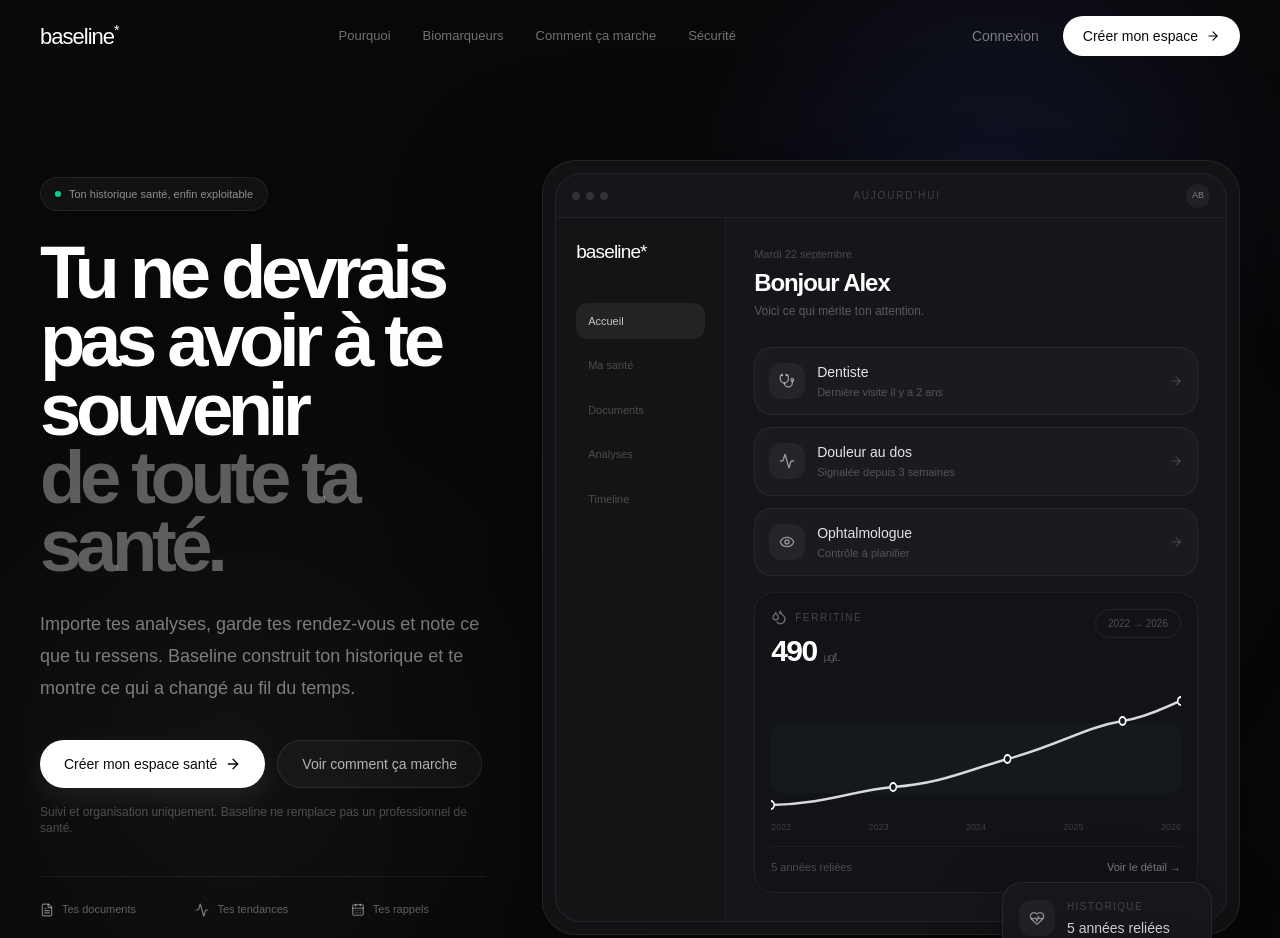
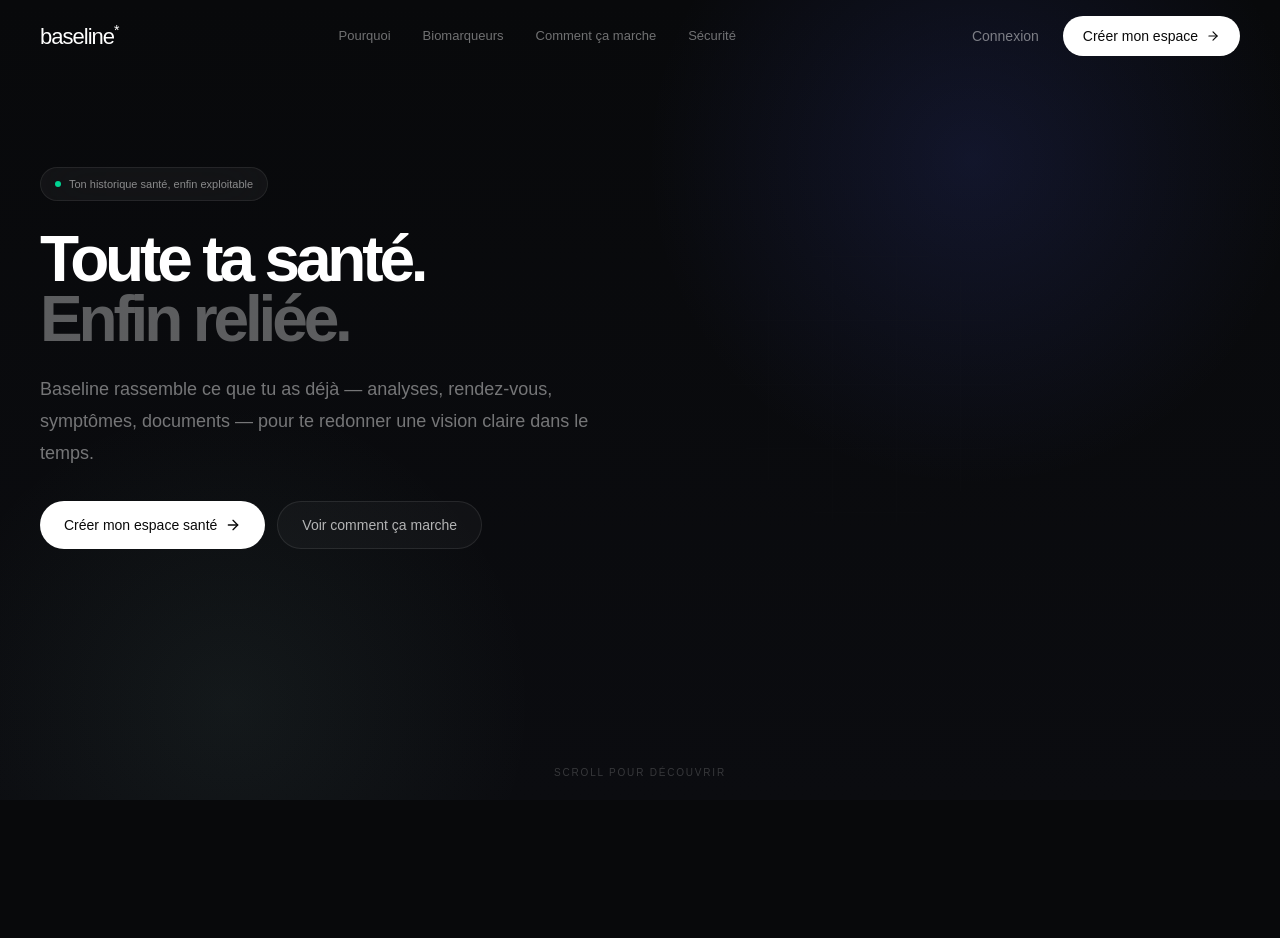
Before and after one commit to AlixBourgain/baseline-health, a Next.js app: page / in a window 1280 px wide. Shown: the top 938 px of the page. Built offline with nearby package versions, Linux system fonts and the light colour scheme.

Commit message:
Turn hero into scroll-driven product teaser

```diff
--- a/src/components/landing/designcode-hero.tsx
+++ b/src/components/landing/designcode-hero.tsx
@@ -1,23 +1,69 @@
+"use client";
+
 import Link from "next/link";
+import { useEffect, useRef, useState } from "react";
 import {
   Activity,
   ArrowRight,
   CalendarDays,
   Droplets,
-  Eye,
   FileText,
-  HeartPulse,
   Stethoscope,
 } from "lucide-react";
 
-const years = ["2022", "2023", "2024", "2025", "2026"];
+const clamp = (value: number, min = 0, max = 1) => Math.min(max, Math.max(min, value));
+const stage = (progress: number, start: number, end: number) => clamp((progress - start) / (end - start));
 
 export function DesignCodeHero() {
+  const sectionRef = useRef<HTMLElement>(null);
+  const [progress, setProgress] = useState(0);
+
+  useEffect(() => {
+    let frame = 0;
+
+    const update = () => {
+      if (!sectionRef.current) return;
+      const rect = sectionRef.current.getBoundingClientRect();
+      const scrollable = Math.max(rect.height - window.innerHeight, 1);
+      setProgress(clamp(-rect.top / scrollable));
+    };
+
+    const onScroll = () => {
+      cancelAnimationFrame(frame);
+      frame = requestAnimationFrame(update);
+    };
+
+    update();
+    window.addEventListener("scroll", onScroll, { passive: true });
+    window.addEventListener("resize", onScroll);
+
+    return () => {
+      cancelAnimationFrame(frame);
+      window.removeEventListener("scroll", onScroll);
+      window.removeEventListener("resize", onScroll);
+    };
+  }, []);
+
+  const intro = 1 - stage(progress, 0.08, 0.3);
+  const fragments = stage(progress, 0.12, 0.42) * (1 - stage(progress, 0.48, 0.68));
+  const timeline = stage(progress, 0.34, 0.67);
+  const final = stage(progress, 0.64, 0.92);
+
   return (
-    <section className="relative overflow-hidden bg-[#080809] text-white">
-      <div className="absolute inset-0 bg-[radial-gradient(circle_at_78%_18%,rgba(88,108,255,.12),transparent_24%),radial-gradient(circle_at_18%_72%,rgba(255,255,255,.04),transparent_30%)]" />
+    <section ref={sectionRef} className="relative h-[285vh] bg-[#08090b] text-white">
+      <div className="sticky top-0 h-screen overflow-hidden">
+        <div className="absolute inset-0 bg-[radial-gradient(circle_at_76%_20%,rgba(83,103,255,.13),transparent_28%),radial-gradient(circle_at_18%_88%,rgba(140,197,179,.07),transparent_24%),linear-gradient(180deg,#08090b_0%,#0b0c10_100%)]" />
+        <div
+          className="absolute inset-0 opacity-[0.18]"
+          style={{
+            backgroundImage:
+              "linear-gradient(rgba(255,255,255,.028) 1px,transparent 1px),linear-gradient(90deg,rgba(255,255,255,.028) 1px,transparent 1px)",
+            backgroundSize: "64px 64px",
+            maskImage: "radial-gradient(circle at 68% 48%, black 0%, transparent 68%)",
+          }}
+        />
 
-      <header className="relative z-30">
+        <header className="relative z-40">
           <div className="mx-auto flex h-[72px] max-w-[1320px] items-center justify-between px-6 lg:px-10">
             <Link href="/" className="text-[22px] font-medium tracking-[-0.045em] text-white">
               baseline<span className="align-top text-[14px]">*</span>
@@ -42,174 +88,179 @@
           </div>
         </header>
 
-      <div className="relative z-10 mx-auto max-w-[1320px] px-6 pb-24 pt-16 lg:px-10 lg:pb-30 lg:pt-22">
-        <div className="grid gap-14 lg:grid-cols-[0.78fr_1.22fr] lg:items-center">
-          <div className="max-w-[600px]">
-            <div className="inline-flex items-center gap-2 rounded-full border border-white/[0.08] bg-white/[0.045] px-3.5 py-2 text-[11px] font-medium text-white/52 backdrop-blur-xl">
+        <div className="relative z-10 mx-auto h-[calc(100vh-72px)] max-w-[1320px] px-6 lg:px-10">
+          <div className="absolute inset-x-6 top-[10%] lg:inset-x-10 lg:top-[13%]">
+            <div
+              className="max-w-[690px] transition-[opacity,transform] duration-150"
+              style={{
+                opacity: intro,
+                transform: `translateY(${(1 - intro) * -28}px)`,
+              }}
+            >
+              <div className="inline-flex items-center gap-2 rounded-full border border-white/[0.08] bg-white/[0.045] px-3.5 py-2 text-[11px] font-medium text-white/50 backdrop-blur-xl">
                 <span className="size-1.5 rounded-full bg-emerald-400" />
                 Ton historique santé, enfin exploitable
               </div>
 
-            <h1 className="mt-7 text-[clamp(3.7rem,5.8vw,6.3rem)] font-semibold leading-[0.92] tracking-[-0.072em]">
-              Tu ne devrais pas avoir à te souvenir
-              <span className="block text-white/34">de toute ta santé.</span>
+              <h1
+                className="mt-7 max-w-[670px] text-[clamp(3.1rem,5vw,5rem)] font-semibold leading-[0.94] tracking-[-0.065em]"
+                style={{ textWrap: "balance" }}
+              >
+                Toute ta santé.
+                <span className="block text-white/34">Enfin reliée.</span>
               </h1>
 
-            <p className="mt-7 max-w-[570px] text-[17px] leading-8 text-white/46 sm:text-[18px]">
-              Importe tes analyses, garde tes rendez-vous et note ce que tu ressens. Baseline construit ton historique et te montre ce qui a changé au fil du temps.
+              <p className="mt-6 max-w-[560px] text-[16px] leading-7 text-white/44 sm:text-[18px] sm:leading-8">
+                Baseline rassemble ce que tu as déjà — analyses, rendez-vous, symptômes, documents — pour te redonner une vision claire dans le temps.
               </p>
 
-            <div className="mt-9 flex flex-wrap items-center gap-3">
+              <div className="mt-8 flex flex-wrap gap-3">
                 <Link
                   href="/signup"
-                className="inline-flex h-12 items-center gap-2 rounded-full bg-white px-6 text-sm font-medium text-neutral-950 shadow-[0_10px_28px_rgba(255,255,255,.08)] transition hover:-translate-y-0.5 hover:bg-white/92"
+                  className="inline-flex h-12 items-center gap-2 rounded-full bg-white px-6 text-sm font-medium text-neutral-950 transition hover:-translate-y-0.5"
                 >
                   Créer mon espace santé <ArrowRight className="size-4" />
                 </Link>
-
                 <a
                   href="#how"
-                className="inline-flex h-12 items-center gap-2 rounded-full border border-white/[0.09] bg-white/[0.035] px-6 text-sm font-medium text-white/68 transition hover:bg-white/[0.055] hover:text-white"
+                  className="inline-flex h-12 items-center rounded-full border border-white/[0.09] bg-white/[0.03] px-6 text-sm font-medium text-white/68 transition hover:bg-white/[0.055] hover:text-white"
                 >
                   Voir comment ça marche
                 </a>
               </div>
+            </div>
+          </div>
 
-            <p className="mt-4 text-xs text-white/26">
-              Suivi et organisation uniquement. Baseline ne remplace pas un professionnel de santé.
-            </p>
+          <div
+            className="absolute left-1/2 top-[58%] w-[min(860px,88vw)] -translate-x-1/2 -translate-y-1/2"
+            style={{
+              transform: `translate(-50%,-50%) scale(${0.88 + timeline * 0.12})`,
+            }}
+          >
+            <div className="relative h-[360px] sm:h-[420px]">
+              <div
+                className="absolute inset-x-[10%] top-1/2 h-px origin-left bg-white/[0.12]"
+                style={{ transform: `scaleX(${Math.max(timeline, 0.03)})` }}
+              />
 
-            <div className="mt-10 grid max-w-[530px] grid-cols-3 gap-5 border-t border-white/[0.07] pt-6">
+              <svg className="absolute inset-0 h-full w-full" viewBox="0 0 900 420" preserveAspectRatio="none" aria-hidden="true">
+                <defs>
+                  <linearGradient id="storyLine" x1="0" x2="1">
+                    <stop offset="0%" stopColor="#8fd7bd" />
+                    <stop offset="52%" stopColor="#aeb8ff" />
+                    <stop offset="100%" stopColor="#ffffff" />
+                  </linearGradient>
+                </defs>
+                <path
+                  d="M70 284 C170 276 210 246 300 238 C402 229 462 206 545 175 C645 139 700 112 820 102"
+                  fill="none"
+                  stroke="url(#storyLine)"
+                  strokeWidth="2.5"
+                  strokeLinecap="round"
+                  pathLength="1"
+                  strokeDasharray="1"
+                  strokeDashoffset={1 - timeline}
+                  opacity={0.88}
+                />
+              </svg>
+
               {[
-                [FileText, "Tes documents"],
-                [Activity, "Tes tendances"],
-                [CalendarDays, "Tes rappels"],
-              ].map(([Icon, label]) => {
-                const I = Icon as typeof FileText;
+                { x: "8%", y: "67%", year: "2022", label: "Premières analyses" },
+                { x: "31%", y: "57%", year: "2023", label: "Suivi annuel" },
+                { x: "53%", y: "46%", year: "2024", label: "Nouveaux documents" },
+                { x: "72%", y: "31%", year: "2025", label: "Tendance détectée" },
+                { x: "91%", y: "24%", year: "2026", label: "Aujourd’hui" },
+              ].map((point, index) => {
+                const local = stage(timeline, index * 0.17, 0.32 + index * 0.17);
                 return (
-                  <div key={String(label)} className="flex items-center gap-2 text-[11px] text-white/35">
-                    <I className="size-3.5 text-white/45" />
-                    {String(label)}
+                  <div
+                    key={point.year}
+                    className="absolute"
+                    style={{ left: point.x, top: point.y, opacity: local, transform: `translate(-50%,-50%) scale(${0.82 + local * 0.18})` }}
+                  >
+                    <div className="size-3 rounded-full border-2 border-white bg-[#0b0c10] shadow-[0_0_0_6px_rgba(255,255,255,.035)]" />
+                    <div className="mt-4 -translate-x-[42%] whitespace-nowrap">
+                      <p className="text-[10px] uppercase tracking-[0.16em] text-white/26">{point.year}</p>
+                      <p className="mt-1 text-[12px] text-white/55">{point.label}</p>
+                    </div>
                   </div>
                 );
               })}
-            </div>
+
+              <div
+                className="absolute left-[18%] top-[18%] w-[210px] rounded-[22px] border border-white/[0.08] bg-white/[0.045] p-4 shadow-[0_24px_70px_rgba(0,0,0,.3)] backdrop-blur-2xl"
+                style={{
+                  opacity: fragments,
+                  transform: `translateY(${(1 - fragments) * 28}px) rotate(-4deg)`,
+                }}
+              >
+                <FileText className="size-4 text-white/45" />
+                <p className="mt-8 text-sm font-medium text-white/82">Bilan sanguin.pdf</p>
+                <p className="mt-1 text-[11px] text-white/28">16 septembre 2026</p>
               </div>
 
-          <div className="relative">
-            <div className="absolute -inset-x-10 -inset-y-12 bg-[radial-gradient(circle_at_55%_45%,rgba(83,104,255,.10),transparent_54%)] blur-3xl" />
-
-            <div className="relative mx-auto max-w-[740px]">
-              <div className="rounded-[34px] border border-white/[0.08] bg-[#111214] p-3 shadow-[0_46px_130px_rgba(0,0,0,.52)]">
-                <div className="overflow-hidden rounded-[26px] border border-white/[0.06] bg-[#151619]">
-                  <div className="flex h-11 items-center justify-between border-b border-white/[0.055] px-4">
-                    <div className="flex items-center gap-1.5">
-                      <span className="size-2 rounded-full bg-white/[0.12]" />
-                      <span className="size-2 rounded-full bg-white/[0.12]" />
-                      <span className="size-2 rounded-full bg-white/[0.12]" />
-                    </div>
-                    <p className="text-[10px] uppercase tracking-[0.18em] text-white/18">Aujourd’hui</p>
-                    <div className="grid size-6 place-items-center rounded-full bg-white/[0.05] text-[9px] text-white/42">AB</div>
+              <div
+                className="absolute right-[13%] top-[18%] w-[210px] rounded-[22px] border border-white/[0.08] bg-white/[0.045] p-4 shadow-[0_24px_70px_rgba(0,0,0,.3)] backdrop-blur-2xl"
+                style={{
+                  opacity: fragments,
+                  transform: `translateY(${(1 - fragments) * -24}px) rotate(4deg)`,
+                }}
+              >
+                <CalendarDays className="size-4 text-white/45" />
+                <p className="mt-8 text-sm font-medium text-white/82">Dentiste</p>
+                <p className="mt-1 text-[11px] text-white/28">Dernière visite · 2 ans</p>
               </div>
 
-                  <div className="grid min-h-[520px] lg:grid-cols-[170px_1fr]">
-                    <aside className="hidden border-r border-white/[0.05] bg-black/10 p-5 lg:block">
-                      <p className="text-[19px] font-medium tracking-[-0.045em]">baseline*</p>
-                      <div className="mt-9 space-y-2 text-[11px] text-white/24">
-                        <div className="rounded-xl bg-white/[0.065] px-3 py-2.5 text-white/74">Accueil</div>
-                        <div className="px-3 py-2.5">Ma santé</div>
-                        <div className="px-3 py-2.5">Documents</div>
-                        <div className="px-3 py-2.5">Analyses</div>
-                        <div className="px-3 py-2.5">Timeline</div>
-                      </div>
-                    </aside>
-
-                    <div className="p-5 sm:p-7">
-                      <div className="flex items-start justify-between gap-4">
-                        <div>
-                          <p className="text-[11px] text-white/22">Mardi 22 septembre</p>
-                          <h3 className="mt-1 text-2xl font-semibold tracking-[-0.045em]">Bonjour Alex</h3>
-                          <p className="mt-1 text-xs text-white/30">Voici ce qui mérite ton attention.</p>
-                        </div>
+              <div
+                className="absolute bottom-[7%] left-[42%] w-[220px] rounded-[22px] border border-white/[0.08] bg-white/[0.045] p-4 shadow-[0_24px_70px_rgba(0,0,0,.3)] backdrop-blur-2xl"
+                style={{
+                  opacity: fragments,
+                  transform: `translateY(${(1 - fragments) * 34}px) rotate(2deg)`,
+                }}
+              >
+                <Droplets className="size-4 text-white/45" />
+                <p className="mt-8 text-sm font-medium text-white/82">Ferritine</p>
+                <p className="mt-1 text-[11px] text-white/28">Une valeur. Puis une tendance.</p>
               </div>
 
-                      <div className="mt-7 grid gap-3">
-                        {[
-                          [Stethoscope, "Dentiste", "Dernière visite il y a 2 ans"],
-                          [Activity, "Douleur au dos", "Signalée depuis 3 semaines"],
-                          [Eye, "Ophtalmologue", "Contrôle à planifier"],
-                        ].map(([Icon, title, copy]) => {
-                          const I = Icon as typeof Stethoscope;
-                          return (
-                            <div key={String(title)} className="flex items-center gap-3 rounded-[18px] border border-white/[0.055] bg-white/[0.025] p-3.5">
-                              <div className="grid size-9 shrink-0 place-items-center rounded-xl bg-white/[0.045]">
-                                <I className="size-4 text-white/52" />
-                              </div>
-                              <div className="min-w-0 flex-1">
-                                <p className="text-sm font-medium text-white/88">{String(title)}</p>
-                                <p className="mt-0.5 truncate text-[11px] text-white/25">{String(copy)}</p>
-                              </div>
-                              <ArrowRight className="size-3.5 text-white/18" />
-                            </div>
-                          );
-                        })}
-                      </div>
-
-                      <div className="mt-4 rounded-[20px] border border-white/[0.055] bg-black/10 p-4">
-                        <div className="flex flex-wrap items-start justify-between gap-4">
-                          <div>
-                            <div className="flex items-center gap-2">
-                              <Droplets className="size-4 text-white/38" />
-                              <p className="text-[10px] uppercase tracking-[0.16em] text-white/22">Ferritine</p>
-                            </div>
-                            <p className="mt-2 text-3xl font-semibold tracking-[-0.05em]">490 <span className="text-[11px] font-normal text-white/25">µg/L</span></p>
-                          </div>
-                          <div className="rounded-full border border-white/[0.07] px-3 py-1.5 text-[10px] text-white/25">
-                            2022 → 2026
-                          </div>
-                        </div>
-
-                        <div className="relative mt-5 h-[145px] overflow-hidden">
-                          <div className="absolute inset-x-0 bottom-[28%] top-[24%] rounded-xl bg-emerald-300/[0.03]" />
-                          <svg className="absolute inset-0 h-full w-full" viewBox="0 0 520 145" preserveAspectRatio="none" aria-label="Évolution de la ferritine">
-                            <path d="M0 116 C72 115 106 101 155 98 C218 94 246 82 300 70 C365 56 399 38 446 32 C480 28 505 16 520 12" fill="none" stroke="rgba(255,255,255,.84)" strokeWidth="2.5" strokeLinecap="round" />
-                            {[
-                              ["0","116"],
-                              ["155","98"],
-                              ["300","70"],
-                              ["446","32"],
-                              ["520","12"],
-                            ].map(([cx, cy], index) => (
-                              <circle key={index} cx={cx} cy={cy} r="4" fill="#151619" stroke="#fff" strokeWidth="2" />
-                            ))}
-                          </svg>
-                          <div className="absolute inset-x-0 bottom-0 flex justify-between text-[9px] text-white/18">
-                            {years.map((year) => <span key={year}>{year}</span>)}
-                          </div>
-                        </div>
-
-                        <div className="mt-3 flex items-center justify-between border-t border-white/[0.05] pt-3 text-[11px] text-white/24">
-                          <span>5 années reliées</span>
-                          <span className="text-white/45">Voir le détail →</span>
-                        </div>
-                      </div>
-                    </div>
+              <div
+                className="absolute right-[4%] bottom-[8%] w-[210px] rounded-[22px] border border-white/[0.08] bg-white/[0.045] p-4 shadow-[0_24px_70px_rgba(0,0,0,.3)] backdrop-blur-2xl"
+                style={{
+                  opacity: final,
+                  transform: `translateY(${(1 - final) * 30}px)`,
+                }}
+              >
+                <Stethoscope className="size-4 text-white/45" />
+                <p className="mt-8 text-sm font-medium text-white/82">À suivre</p>
+                <p className="mt-1 text-[11px] text-white/28">Un sujet à aborder avec ton médecin.</p>
               </div>
             </div>
           </div>
 
-              <div className="absolute -bottom-5 right-7 hidden w-[210px] rounded-[20px] border border-white/[0.08] bg-[#17181c]/95 p-4 shadow-[0_24px_70px_rgba(0,0,0,.38)] backdrop-blur-xl xl:block">
-                <div className="flex items-center gap-3">
-                  <div className="grid size-9 place-items-center rounded-xl bg-white/[0.045]">
-                    <HeartPulse className="size-4 text-white/48" />
-                  </div>
-                  <div>
-                    <p className="text-[10px] uppercase tracking-[0.14em] text-white/20">Historique</p>
-                    <p className="mt-1 text-sm font-medium text-white/78">5 années reliées</p>
+          <div
+            className="absolute inset-x-6 bottom-[10%] text-center transition-[opacity,transform] duration-150 lg:inset-x-10"
+            style={{
+              opacity: final,
+              transform: `translateY(${(1 - final) * 24}px)`,
+            }}
+          >
+            <p className="text-[11px] font-medium uppercase tracking-[0.2em] text-white/24">Ce que Baseline te donne</p>
+            <h2 className="mx-auto mt-4 max-w-[760px] text-[clamp(2.4rem,4.4vw,4.3rem)] font-semibold leading-[0.96] tracking-[-0.06em]">
+              Moins de choses à retenir.
+              <span className="block text-white/34">Plus de choses à comprendre.</span>
+            </h2>
+            <div className="mt-7 flex justify-center">
+              <Link
+                href="/signup"
+                className="inline-flex h-12 items-center gap-2 rounded-full bg-white px-6 text-sm font-medium text-neutral-950 transition hover:-translate-y-0.5"
+              >
+                Créer mon espace santé <ArrowRight className="size-4" />
+              </Link>
             </div>
           </div>
-              </div>
-            </div>
+
+          <div className="absolute bottom-5 left-1/2 -translate-x-1/2 text-[10px] uppercase tracking-[0.18em] text-white/18">
+            Scroll pour découvrir
           </div>
         </div>
       </div>
```
Lines whose indentation alone changed are shown as unchanged.
